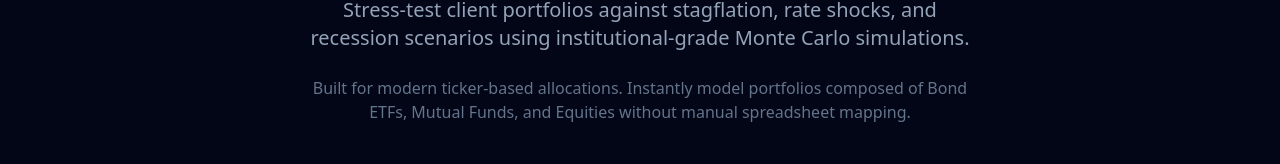
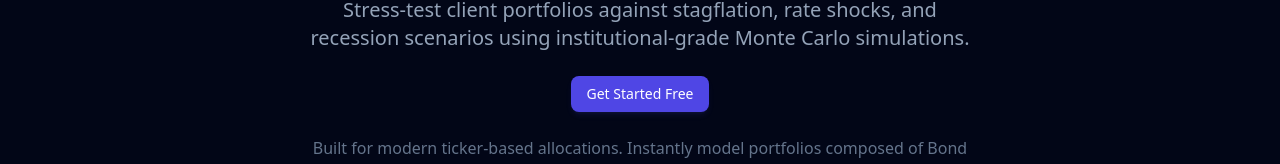
Before and after one commit to joshmatix/hustix-alpha, a Next.js app in the folder frontend/: page / in a window 1280 px wide. Shown: the part 380-544 px from the top of the page. Built offline with nearby package versions, Linux system fonts and the light colour scheme; no server answers.

Commit message:
Add call-to-action button on HomePage for user engagement
- Introduced a "Get Started Free" button to encourage new users to sign up.
- Enhanced the messaging around portfolio modeling capabilities for clarity and appeal.
- Improved overall layout for better user experience and readability.

```diff
--- a/frontend/app/page.tsx
+++ b/frontend/app/page.tsx
@@ -44,6 +44,12 @@ export default function HomePage() {
         <p className="text-slate-400 text-lg md:text-xl max-w-2xl mx-auto font-normal">
           Stress-test client portfolios against stagflation, rate shocks, and recession scenarios using institutional-grade Monte Carlo simulations.
         </p>
+        <Link
+          href="/signup"
+          className="inline-flex rounded-lg bg-indigo-600 px-4 py-2 text-sm font-medium text-white shadow-md shadow-indigo-500/10 transition-all hover:bg-indigo-500"
+        >
+          Get Started Free
+        </Link>
         <p className="mx-auto max-w-2xl text-sm font-normal text-slate-500 md:text-base">
           Built for modern ticker-based allocations. Instantly model portfolios composed of Bond ETFs, Mutual Funds, and Equities without manual spreadsheet mapping.
         </p>
```
